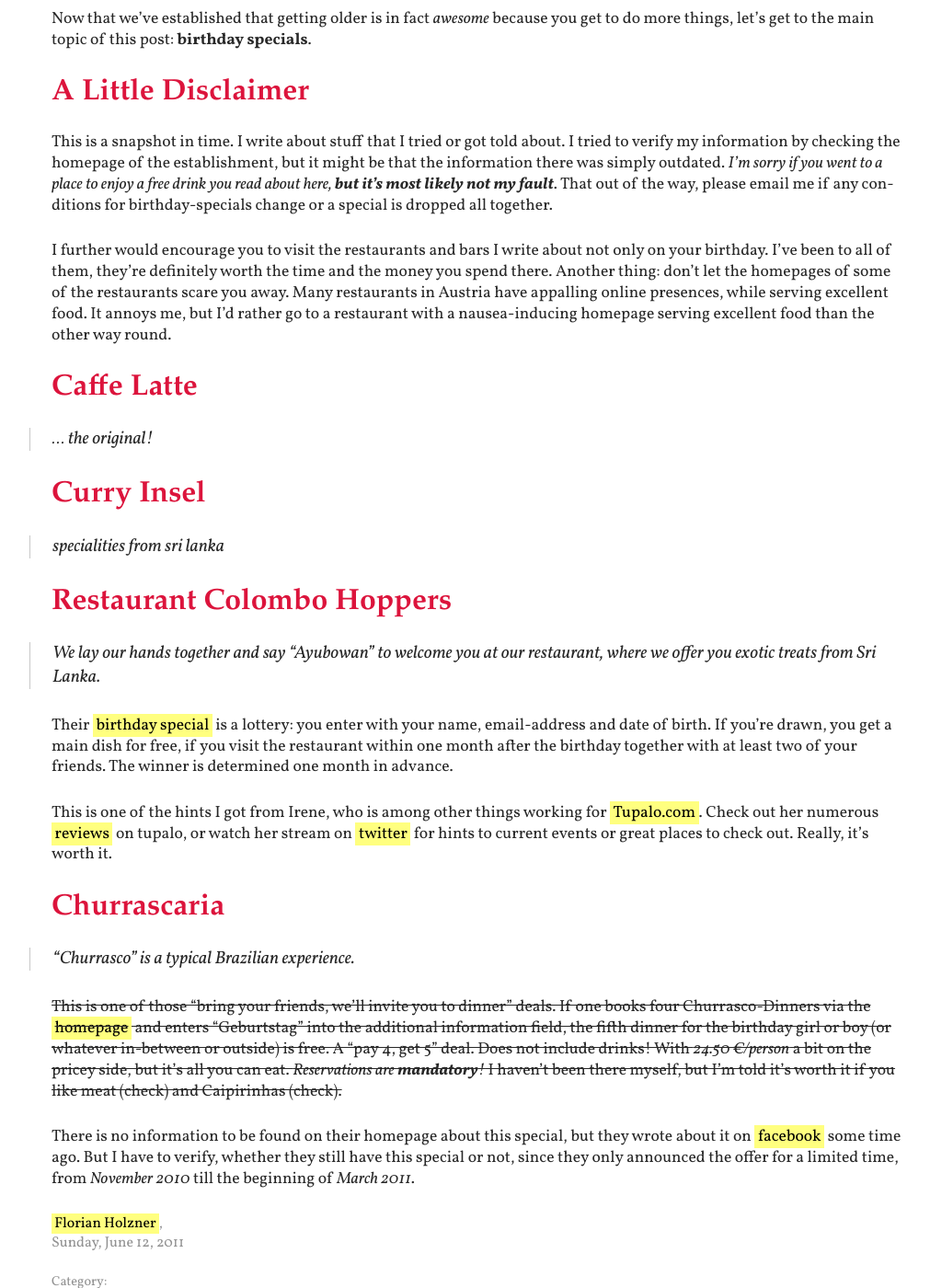
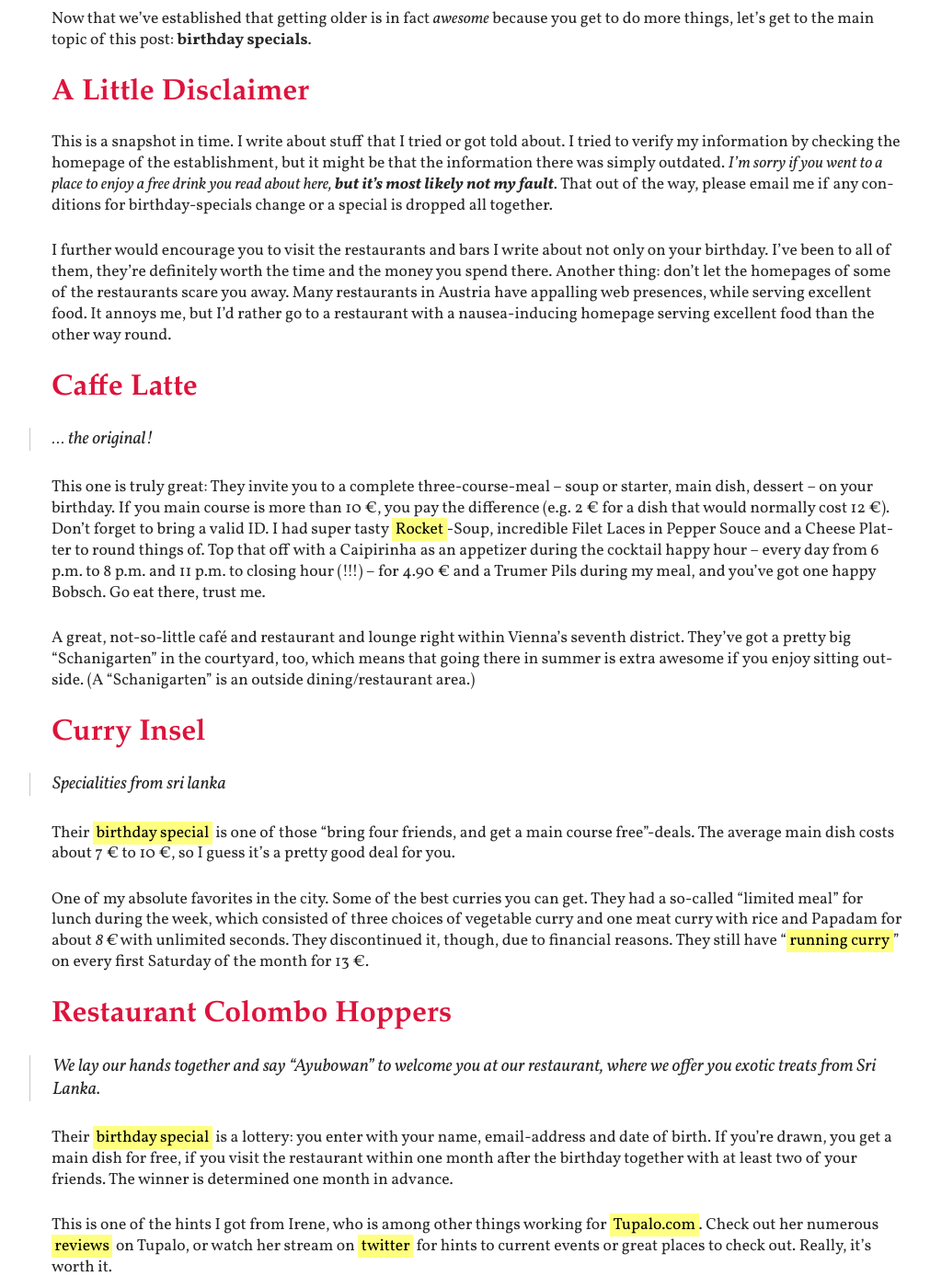
Before and after one commit to bobschi/lebobs.ch, a Jekyll site: the page built from _posts/2011-06-12-Birthday-Specials.md, in a window 1280 px wide and 1400 px high, scrolled down 557 px. Shown: the whole window at 92% size, without its empty margins (120-1131 px from the left). Built offline with Jekyll 4.4.1, drawn with Linux system fonts in a browser that asks for light colours; nearby versions of some CDN libraries; some web fonts are replaced; Markdown is read by kramdown in place of the engine named in the settings.

Commit message:
finished the post on birthday specials, and working on the LAN-Party post

```diff
--- a/_posts/2011-06-12-Birthday-Specials.md
+++ b/_posts/2011-06-12-Birthday-Specials.md
@@ -12,31 +13,40 @@
 ## A Little Disclaimer
 This is a snapshot in time. I write about stuff that I tried or got told about. I tried to verify my information by checking the homepage of the establishment, but it might be that the information there was simply outdated. *I'm sorry if you went to a place to enjoy a free drink you read about here, **but it's most likely not my fault***. That out of the way, please email me if any conditions for birthday-specials change or a special is dropped all together.
 
-I further would encourage you to visit the restaurants and bars I write about not only on your birthday. I've been to all of them, they're definitely worth the time and the money you spend there. Another thing: don't let the homepages of some of the restaurants scare you away. Many restaurants in Austria have appalling online presences, while serving excellent food. It annoys me, but I'd rather go to a restaurant with a nausea-inducing homepage serving excellent food than the other way round.
+I further would encourage you to visit the restaurants and bars I write about not only on your birthday. I've been to all of them, they're definitely worth the time and the money you spend there. Another thing: don't let the homepages of some of the restaurants scare you away. Many restaurants in Austria have appalling web presences, while serving excellent food. It annoys me, but I'd rather go to a restaurant with a nausea-inducing homepage serving excellent food than the other way round.
 
 ## [Caffe Latte][latte]
 > ... the original!
 
+This one is truly great: They invite you to a complete three-course-meal -- soup or starter, main dish, dessert -- on your birthday. If you main course is more than 10 €, you pay the difference (e.g. 2 € for a dish that would normally cost 12 €). Don't forget to bring a valid ID. I had super tasty [Rocket][]-Soup, incredible Filet Laces in Pepper Souce and a Cheese Platter to round things of. Top that off with a Caipirinha as an appetizer during the cocktail happy hour -- every day from 6 p.m. to 8 p.m. and 11 p.m. to closing hour (!!!) -- for 4.90 € and a Trumer Pils during my meal, and you've got one happy Bobsch. Go eat there, trust me.
+
+A great, not-so-little caf&eacute; and restaurant and lounge right within Vienna's seventh district. They've got a pretty big "Schanigarten" in the courtyard, too, which means that going there in summer is extra awesome if you enjoy sitting outside. (A "Schanigarten" is an outside dining/restaurant area.)
+
 ## [Curry Insel][curry]
-> specialities from sri lanka
+> Specialities from sri lanka
+
+Their [birthday special][currygeb] is one of those "bring four friends, and get a main course free"-deals. The average main dish costs about 7 € to 10 €, so I guess it's a pretty good deal for you.
+
+One of my absolute favorites in the city. Some of the best curries you can get. They had a so-called "limited meal" for lunch during the week, which consisted of three choices of vegetable curry and one meat curry with rice and Papadam for about <em>8 €</em> with unlimited seconds. They discontinued it, though, due to financial reasons. They still have "[running curry][curryrun]" on every first Saturday of the month for 13 €.
 
 ## [Restaurant Colombo Hoppers][colom]
 > We lay our hands together and say "Ayubowan" to welcome you at our restaurant, where we offer you exotic treats from Sri Lanka.
 
 Their [birthday special][colomgeb] is a lottery: you enter with your name, email-address and date of birth. If you're drawn, you get a main dish for free, if you visit the restaurant within one month after the birthday together with at least two of your friends. The winner is determined one month in advance.
 
-This is one of the hints I got from Irene, who is among other things working for [Tupalo.com][tupalo]. Check out her numerous [reviews][irenetup] on tupalo, or watch her stream on [twitter][irene] for hints to current events or great places to check out. Really, it's worth it.
+This is one of the hints I got from Irene, who is among other things working for [Tupalo.com][tupalo]. Check out her numerous [reviews][irenetup] on Tupalo, or watch her stream on [twitter][irene] for hints to current events or great places to check out. Really, it's worth it.
 
 ## [Churrascaria][churr]
 > "Churrasco" is a typical Brazilian experience.
 
-<del>This is one of those "bring your friends, we'll invite you to dinner" deals. If one books four Churrasco-Dinners via the [homepage][churr] and enters "Geburtstag" into the additional information field, the fifth dinner for the birthday girl or boy (or whatever in-between or outside) is free. A "pay 4, get 5" deal. Does not include drinks! With *24.50 €/person* a bit on the pricey side, but it's all you can eat. *Reservations are **mandatory**!* I haven't been there myself, but I'm told it's worth it if you like meat (check) and Caipirinhas (check).<del>
+<del>This is one of those "bring your friends, we'll invite you to dinner" deals. If one books four Churrasco-Dinners via the [homepage][churr] and enters "Geburtstag" into the additional information field, the fifth dinner for the birthday girl or boy (or whatever in-between or outside) is free. A "pay 4, get 5" deal. Does not include drinks! With *24.50 €/person* a bit on the pricey side, but it's all you can eat. *Reservations are **mandatory**!* I haven't been there myself, but I'm told it's worth it if you like meat (check) and Caipirinhas (check).</del>
 
 There is no information to be found on their homepage about this special, but they wrote about it on [facebook][churrgeb] some time ago. But I have to verify, whether they still have this special or not, since they only announced the offer for a limited time, from *November 2010* till the beginning of *March 2011*.
 
 [latte]:		http://www.caffelatte.at/
 [curry]:		http://curryinsel.at/
 [currygeb]:		http://curryinsel.at/cms/index.php/geburtstagsgutschein
+[curryrun]:		http://curryinsel.at/cms/index.php/running
 [colom]:		http://www.colombohoppers.com/restaurant?lang=en
 [colomgeb]:		http://www.colombohoppers.com/Geburtstag?lang=en
 [churr]:		http://www.churrascaria.at/?lng=en
@@ -44,3 +54,4 @@
 [irene]:		https://twitter.com/#!/IreneS001
 [irenetup]:		http://tupalo.com/en/users/38885
 [tupalo]:		http://tupalo.com/
+[rocket]:		http://en.wikipedia.org/wiki/Rocket_(vegetable)
```
Also changed, not shown: other parts of _posts/2011-06-12-Birthday-Specials.md (+1 -0 lines), _posts/2011-05-22-LAN-Party-Nostalgia.md (+12 -6 lines), _posts/2011-06-19-Using-Responsive-Design.md (+1 -0 lines), _posts/2011-06-26-Drawing-the-Line.md (+1 -0 lines).
